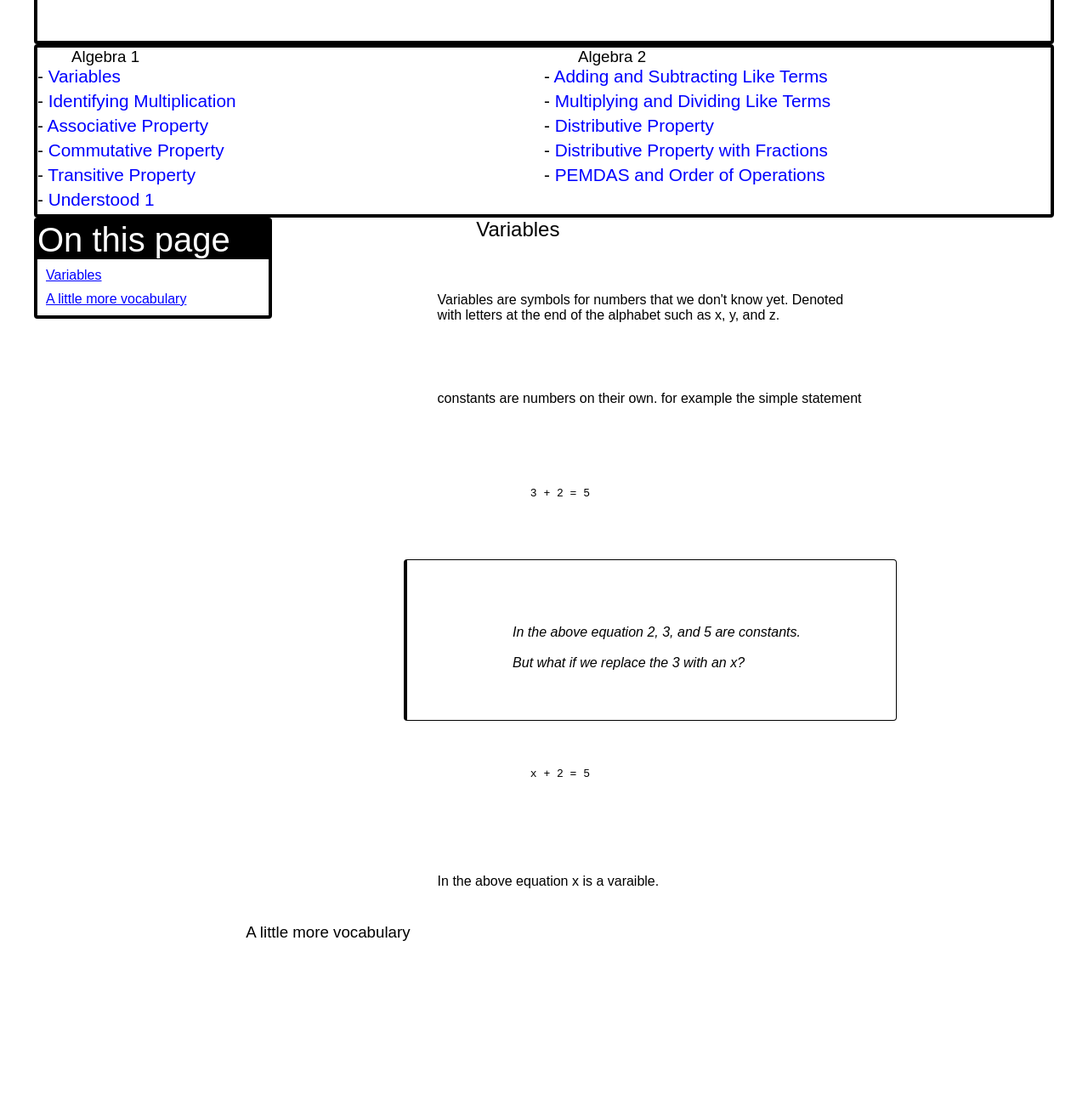
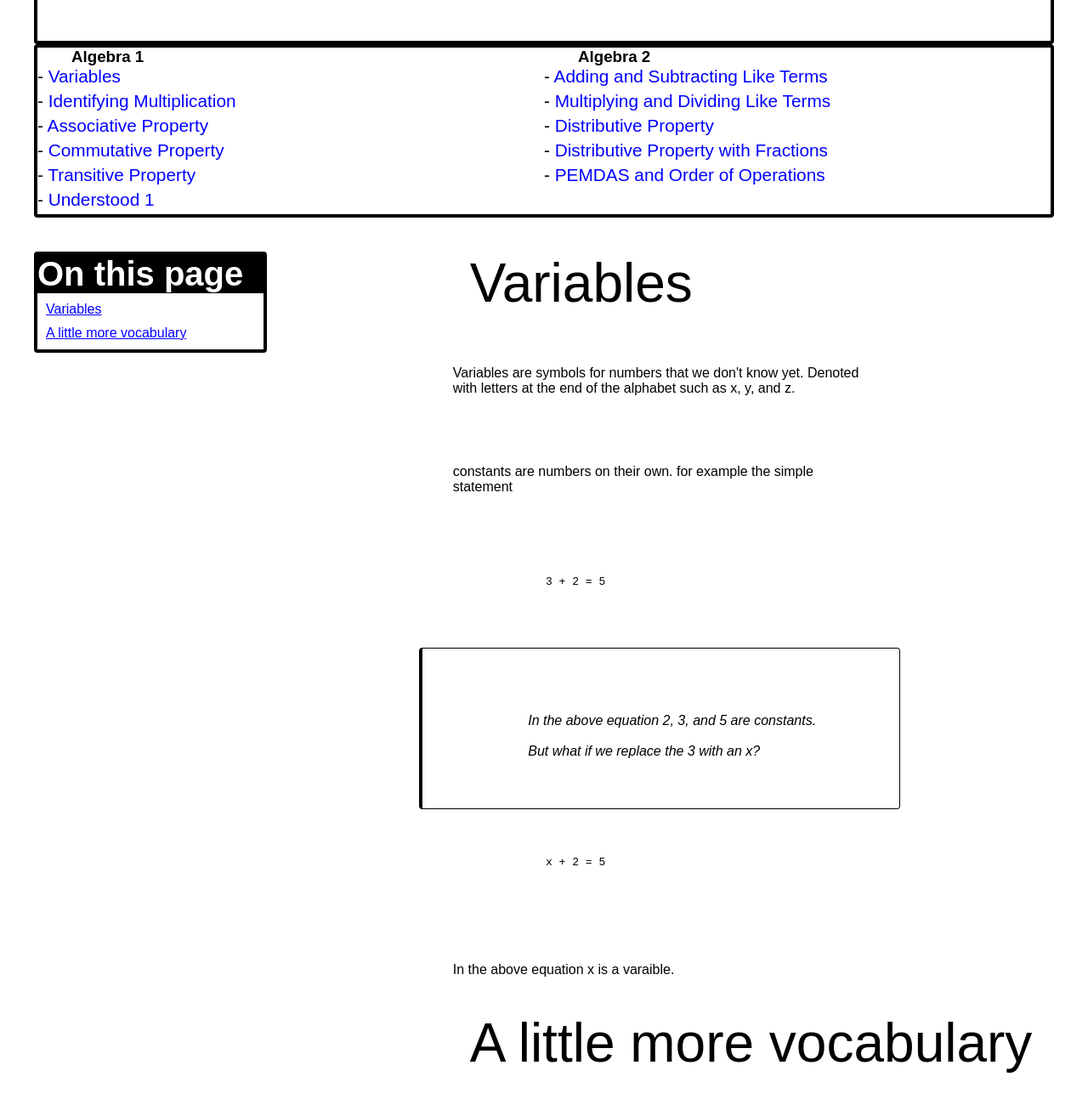
Before and after one commit to Namean/become-an-algebra-master, a website: page public/pages/algebra-1/1-operations.html in a window 1280 px wide. Shown: the part 236-1536 px from the top of the page at 85% size. Before the commit the page ends 1384 px from the top, so only its background shows below. Drawn offline with Linux system fonts and the light colour scheme.

Commit message:
adding latest changes

```diff
--- a/public/assets/css/components/globals.css
+++ b/public/assets/css/components/globals.css
@@ -12,12 +12,9 @@ h1 {
 
 h2 {
   position: relative;
-  left: 0px;
-  margin: 0;
   margin-bottom: 20px;
-}
-
-h3 {
+  /* font-size: 250%; */
+  font-weight: 200;
 }
 
 /* h3::after {
@@ -28,12 +25,8 @@ h1,
 h2,
 h3 {
   /* text-align: center; */
-  font-weight: 200;
+  /* font-weight: 200; */
   /* text-decoration: underline purple 4px; */
-}
-
-h2,
-h3 {
 }
 
 header h1 {
--- a/public/pages/algebra-1/1-operations.html
+++ b/public/pages/algebra-1/1-operations.html
@@ -25,7 +25,6 @@
 
     <title>Introduction to operations</title>
     <style>
-
       a {
         color: blue;
       }
@@ -43,7 +42,6 @@
       }
 
       #on-this-page {
-
       }
 
       #on-this-page nav li {
@@ -51,7 +49,6 @@
         margin-bottom: 10px;
         margin-left: 10px;
       }
-
     </style>
   </head>
   <body>
@@ -75,7 +72,7 @@
       <!-- <hr style="width: 100%" /> -->
     </header>
 
-    <div class="main-header" style="height: auto">
+    <div class="main-header" style="height: auto; margin-bottom: 40px">
       <div class="wrapper"></div>
 
       <div class="course-sections-container">
@@ -156,11 +153,18 @@
       </div>
     </div>
     <div style="display: flex">
-    <header id="on-this-page" class="main-header2" style="z-index: 1; width: 25%; height: 100%;">
+      <header
+        id="on-this-page"
+        class="main-header2"
+        style="z-index: 1; width: 25%; height: 100%"
+      >
         <h1>On this page</h1>
 
         <nav>
-        <div style="display: flex; flex-direction: row" class="flex-container">
+          <div
+            style="display: flex; flex-direction: row"
+            class="flex-container"
+          >
             <nav>
               <li><a href="">Variables</a></li>
               <li><a href="">A little more vocabulary</a></li>
@@ -170,12 +174,8 @@
         <!-- <hr style="width: 100%" /> -->
       </header>
 
-
-
-      <div class="main-content" style="margin-left: -31px;">
-
-
-        <h2 style="margin-left: 271px">Variables</h2>
+      <div class="main-content" style="margin-left: -2px">
+        <h2 style="margin-left: 241px; font-size: 400%">Variables</h2>
         <p>
           Variables are symbols for numbers that we don't know yet. Denoted with
           letters at the end of the alphabet such as x, y, and z.
@@ -203,8 +203,9 @@
           </code>
         </pre>
         <p>In the above equation x is a varaible.</p>
-        <h3>A little more vocabulary</h3>
-      </div>
+        <h2 style="margin-left: 241px; font-size: 400%">
+          A little more vocabulary
+        </h2>
       </div>
     </div>
   </body>
```
Lines whose indentation alone changed are shown as unchanged.
